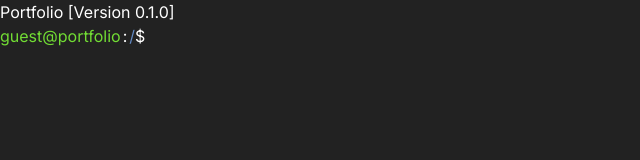
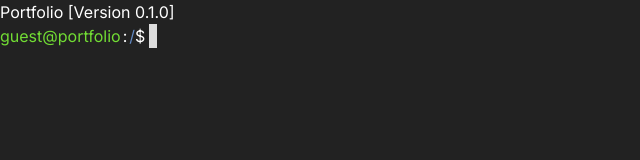
Before and after one commit to mohamedSdn/portfolio, a Next.js app: page / in a window 1280 px wide. Shown: the top 160 px of the page, without its empty margins (0-640 px from the left). Built offline with nearby package versions, Linux system fonts and the light colour scheme.

Commit message:
fix tailwind bug

```diff
--- a/src/shared/components/command-input/CommandInput.tsx
+++ b/src/shared/components/command-input/CommandInput.tsx
@@ -81,9 +81,7 @@ const CommandInput = forwardRef<ICommandInputRef | undefined, Props>(
                 tabIndex={disabled ? -1 : 0}
                 onKeyDown={handleKeyPressed}
                 onBlur={preventBlur}
-                className={`${
-                    disabled ? "" : styles["command-span"]
-                } inline-flex items-center h-6 outline-none`}
+                className="inline-flex items-center h-6 outline-none"
             >
                 {content.split("").map((char, index) => (
                     <span
--- a/tailwind.config.ts
+++ b/tailwind.config.ts
@@ -4,7 +4,8 @@ const config: Config = {
     content: [
         "./src/pages/**/*.{js,ts,jsx,tsx,mdx}",
         "./src/components/**/*.{js,ts,jsx,tsx,mdx}",
-        "./src/app/**/*.{js,ts,jsx,tsx,mdx}"
+        "./src/app/**/*.{js,ts,jsx,tsx,mdx}",
+        "./src/shared/components/**/*.{js,ts,jsx,tsx,mdx}"
     ],
     theme: {
         extend: {
```
